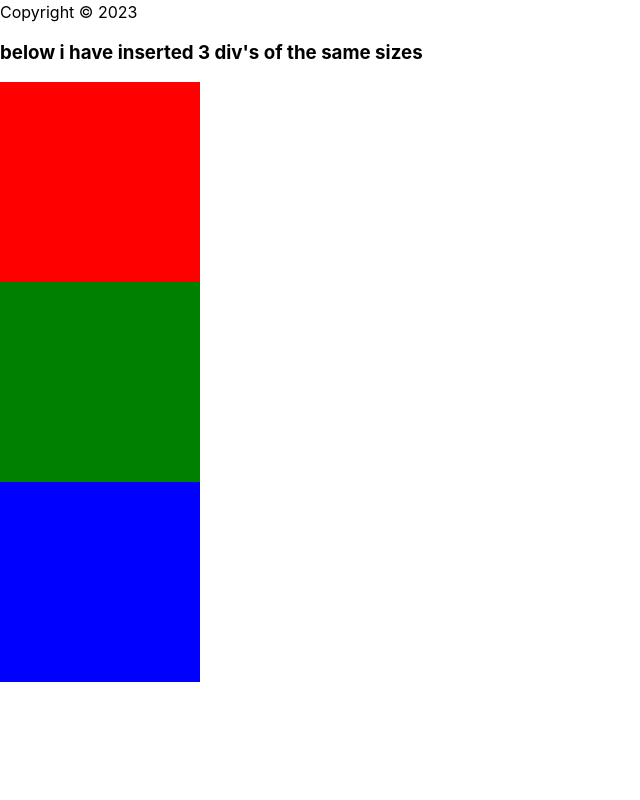
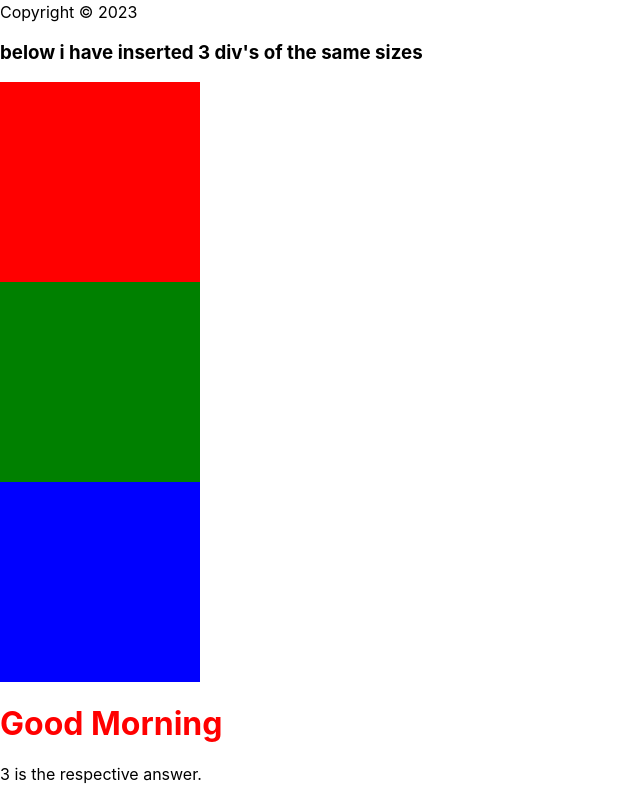
Before and after one commit to Sohaib-Mehmood/KeeperApp-ReactJS, a React (Create React App) app in the folder keeper-app/: page / in a window 1280 px wide. Shown: the part 192-992 px from the top of the page, without its empty margins (0-640 px from the left). Before the commit the page ends 874 px from the top, so only its background shows below. Built offline with nearby package versions, Linux system fonts and the light colour scheme.

Commit message:
final practises

```diff
--- a/keeper-app/public/index.html
+++ b/keeper-app/public/index.html
@@ -4,13 +4,6 @@
     <meta charset="utf-8" />
     <link rel="icon" href="%PUBLIC_URL%/favicon.ico" />
     <meta name="viewport" content="width=device-width, initial-scale=1" />
-    <meta name="theme-color" content="#000000" />
-    <meta
-      name="description"
-      content="Web site created using create-react-app by Sohaib - ASE"
-    />
-    <link rel="apple-touch-icon" href="%PUBLIC_URL%/logo192.png" />
-    <link rel="manifest" href="%PUBLIC_URL%/manifest.json" />
     <title>React Practice App</title>
   </head>
   <body>
--- a/keeper-app/src/App.js
+++ b/keeper-app/src/App.js
@@ -1,7 +1,8 @@
 import './App.css';
 import Heading from './Heading';
 import UList from './ULlist';
-
+import Greetings from './Greeting';
+import * as method from './Calculations';
 
 let name = 'sohaib';
 let currentYear = new Date().getFullYear();
@@ -19,6 +20,9 @@ function App() {
       <div className="secondDiv" style={{ height: 200, width: 200, backgroundColor: 'green' }}></div>
       <div className="thirdDiv" style={{ height: 200, width: 200, backgroundColor: 'blue' }}></div>
 
+      <Greetings/>
+      <p>{method.add(1,2)} is the respective answer.</p>
+
     </div>
   );
 }
--- /dev/null
+++ b/keeper-app/src/Calculations.js
@@ -0,0 +1,16 @@
+import React from "react";
+
+function add(firstNumber, secondNumber){
+    return firstNumber+secondNumber;
+}
+function multiply(firstNumber, secondNumber){
+    return firstNumber*secondNumber;
+}
+function subtract(firstNumber, secondNumber){
+    return firstNumber-secondNumber;
+}
+function divide(firstNumber, secondNumber){
+    return firstNumber/secondNumber;
+}
+
+export {add, multiply, subtract, divide};
--- /dev/null
+++ b/keeper-app/src/Greeting.js
@@ -0,0 +1,30 @@
+import React from "react";
+
+const date = new Date(2022,1,1,8);
+const currentTime = date.getHours();
+
+let greeting;
+const customeStyle = {
+    color: ""
+}
+
+if(currentTime < 12){
+    greeting = "Good Morning";
+    customeStyle.color = "red";
+}else if(currentTime < 18){
+    greeting = "good Afternoon";
+    customeStyle.color = "green";
+}else{
+    greeting = "Good Night";
+    customeStyle.color = "blue";
+}
+
+function Greetings(){
+    return (
+        <div>
+            <h1 style={customeStyle}>{greeting}</h1>
+        </div>
+    )
+}
+
+export default Greetings;
```
Also changed, not shown: keeper-app/public/manifest.json (deleted), keeper-app/public/robots.txt (deleted), keeper-app/src/logo.svg (deleted), 1 other file (tests, documents, lock files or other folders).
